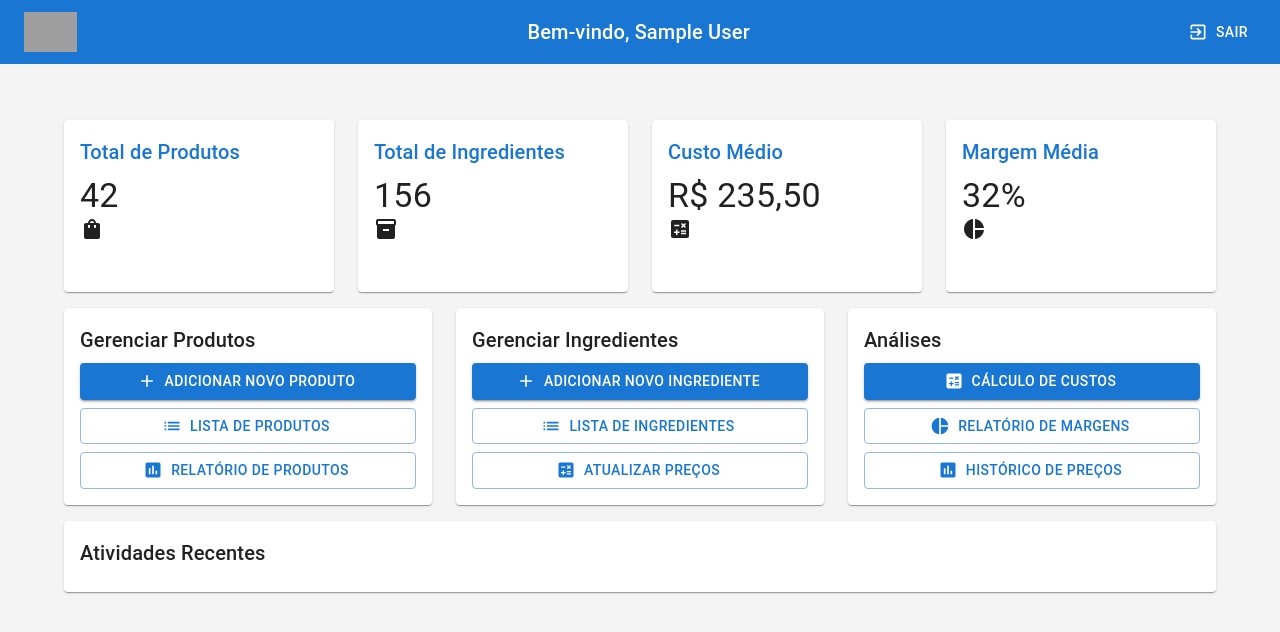
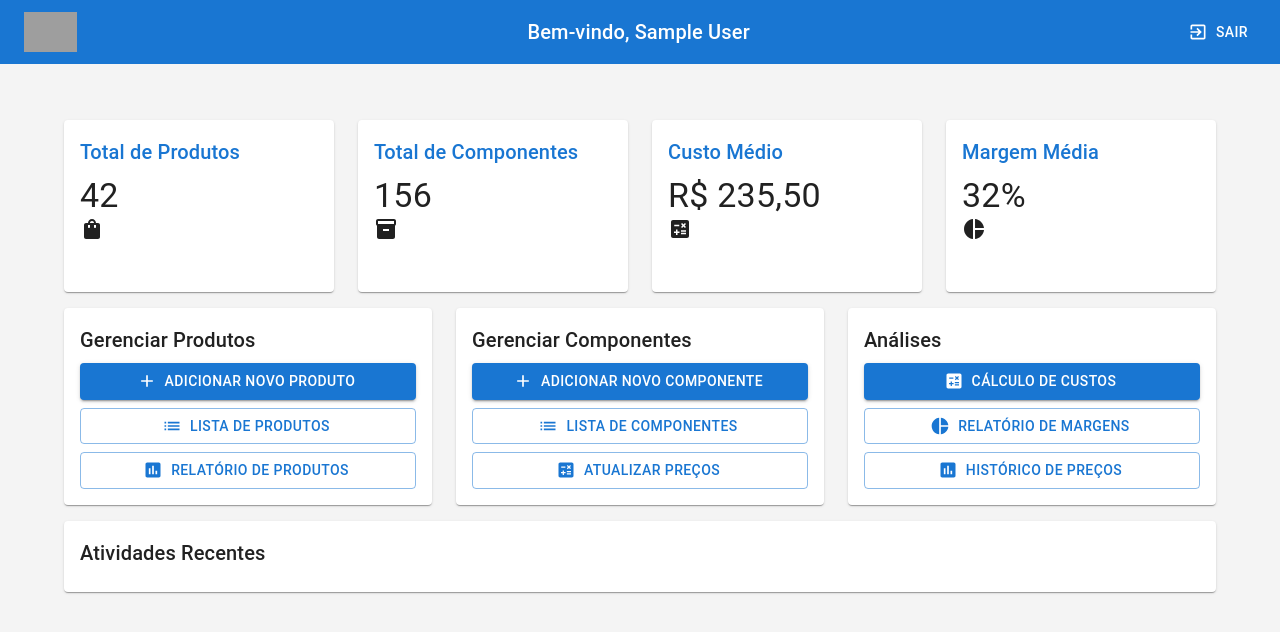
Before and after one commit to emersonbbezerra/candy-cost-manager-frontend, a React (Create React App) app: page /dashboard in a window 1280 px wide. Shown: the top 632 px of the page. Built offline with nearby package versions, Linux system fonts and the light colour scheme; no server answers; sample sign-in values are in the browser's storage; grey boxes are pictures that could not be loaded.

Commit message:
refactor: :recycle: changed the ingredient name to component

```diff
--- a/src/pages/Dashboard.tsx
+++ b/src/pages/Dashboard.tsx
@@ -75,7 +75,7 @@ const Dashboard = () => {
               color="primary"
               gutterBottom
             >
-              Total de Ingredientes
+              Total de Componentes
             </Typography>
             <Typography component="p" variant="h4">
               156
@@ -168,7 +168,7 @@ const Dashboard = () => {
         <Grid size={{ xs: 12, md: 4 }}>
           <Paper sx={{ p: 2 }}>
             <Typography variant="h6" gutterBottom>
-              Gerenciar Ingredientes
+              Gerenciar Componentes
             </Typography>
             <Button
               variant="contained"
@@ -176,7 +176,7 @@ const Dashboard = () => {
               fullWidth
               sx={{ mb: 1 }}
             >
-              Adicionar Novo Ingrediente
+              Adicionar Novo Componente
             </Button>
             <Button
               variant="outlined"
@@ -184,7 +184,7 @@ const Dashboard = () => {
               fullWidth
               sx={{ mb: 1 }}
             >
-              Lista de Ingredientes
+              Lista de Componentes
             </Button>
             <Button variant="outlined" startIcon={<Calculate />} fullWidth>
               Atualizar Preços
```
